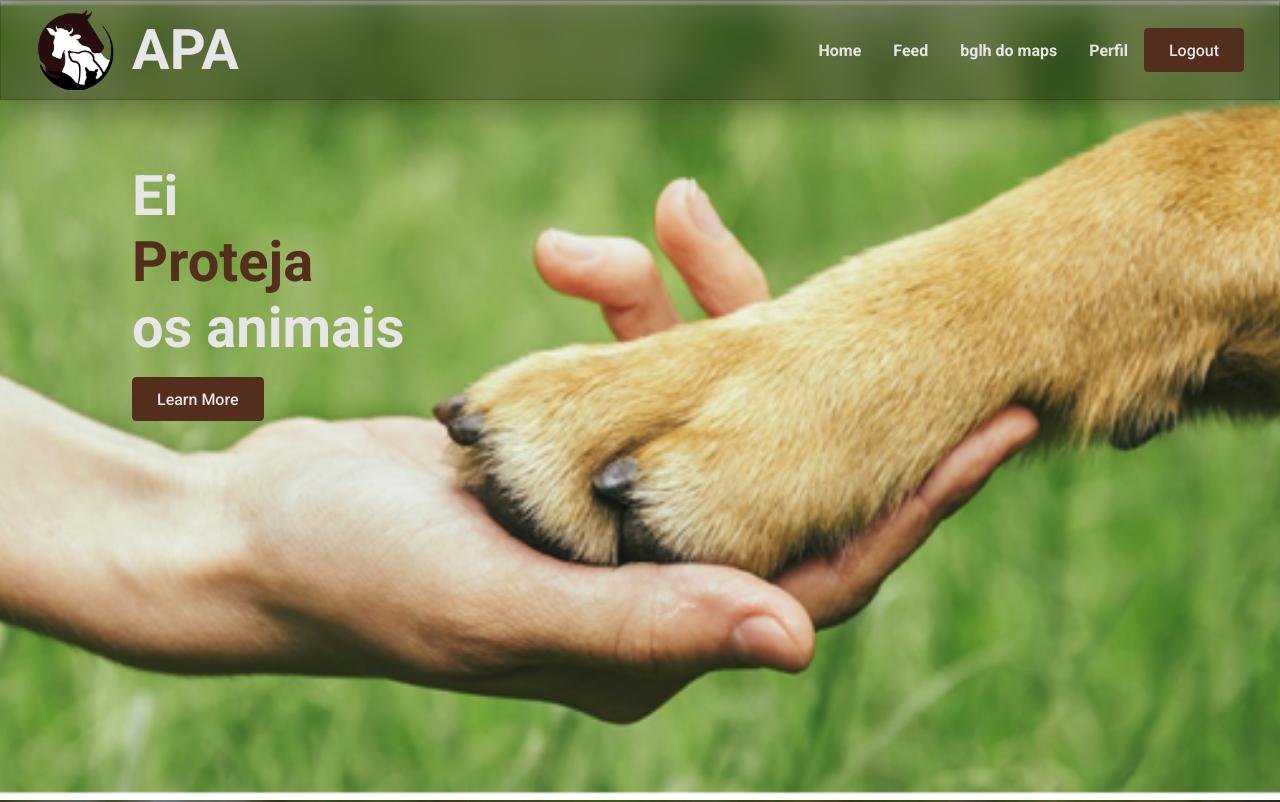
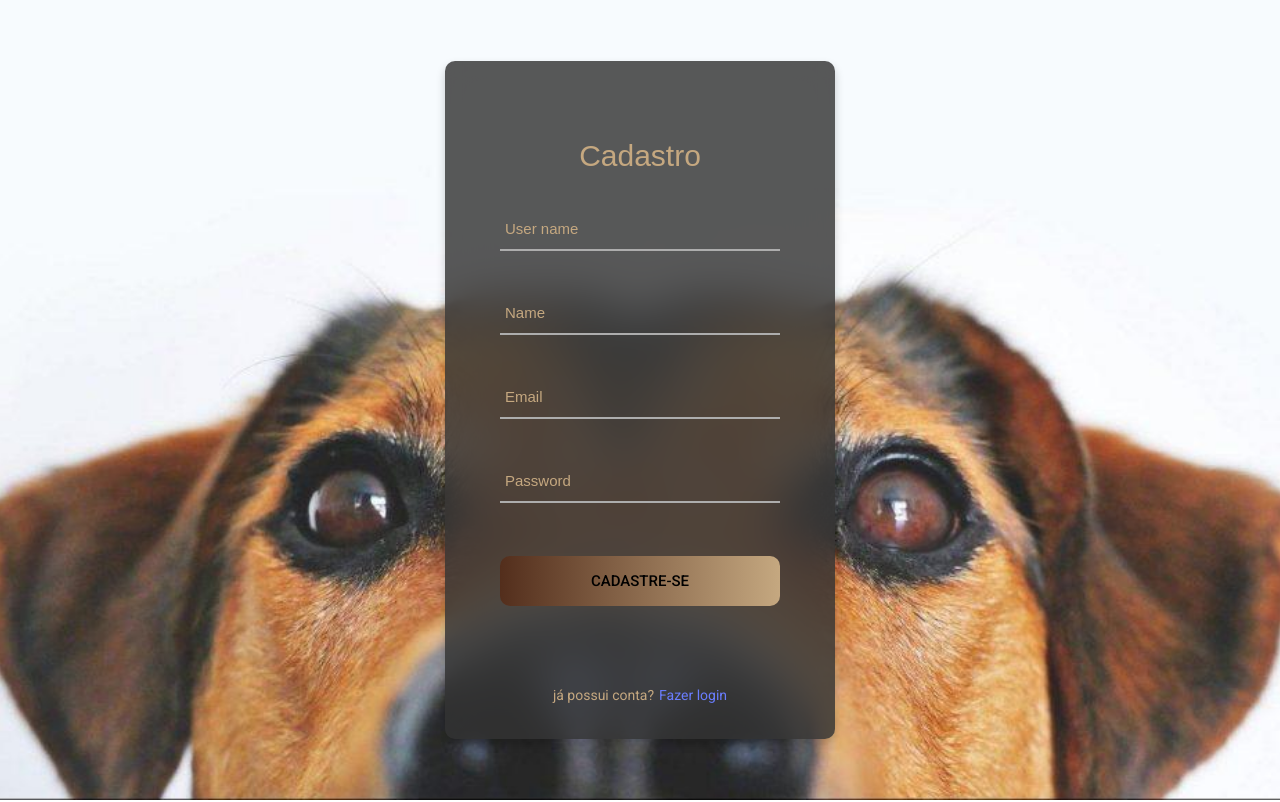
Before and after one commit to GustavoSilles/APA, a React (Create React App) app: page / in a window 1280 px wide. Shown: the top 802 px of the page. Built offline with nearby package versions, Linux system fonts and the light colour scheme.

Commit message:
adicionando input no cadastro

```diff
--- a/src/App.js
+++ b/src/App.js
@@ -11,13 +11,14 @@ import Footer from './components/footer/Footer';
 function App() {
   return (
     <>
-      <Login/>
+
       <Cadastro/>
+      {/* <Login/>
       <Navbar />
       <Home />
       <Home2 />
       <Home3 />
-      <Footer />
+      <Footer /> */}
     </>
   );
 }
--- a/src/components/cadastro/Cadastro.js
+++ b/src/components/cadastro/Cadastro.js
@@ -3,6 +3,7 @@ import "./Cadastro.css";
 
 const Cadastro = () => {
 
+    const  [username, setUsername] = useState("");
     const  [name, setName] = useState("");
     const [email, setEmail] = useState("");
     const [password, setPassword] = useState("");
@@ -13,6 +14,16 @@ const Cadastro = () => {
           <div className="wrap-login">
             <form className="login-form">
               <span className="login-form-title"> Cadastro </span>
+
+              <div className="wrap-input">
+                <input
+                  className={username !== "" ? "has-val input" : "input"}
+                  type="user name"
+                  value={username}
+                  onChange={(e) => setUsername(e.target.value)}
+                />
+                <span className="focus-input" data-placeholder="User name"></span>
+              </div>
 
               <div className="wrap-input">
                 <input
```
